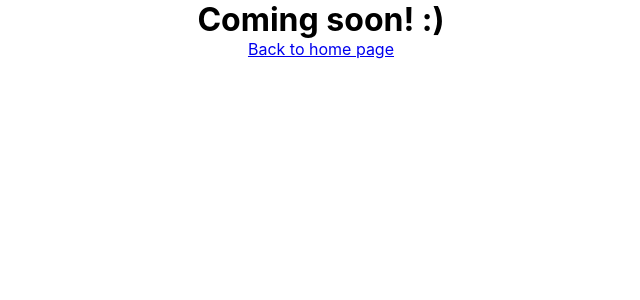
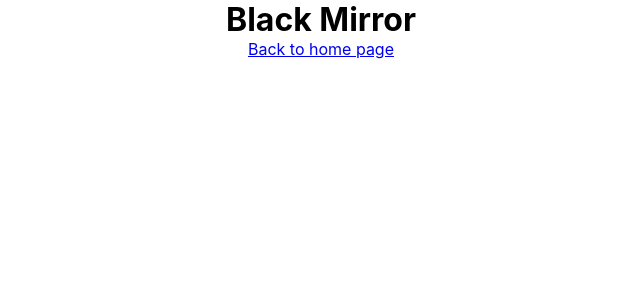
Before and after one commit to JohnnyJSz/kodflix, a React (Create React App) app: page /blackMirror in a window 1280 px wide. Shown: the top 300 px of the page, without its empty margins (319-959 px from the left). Built offline with nearby package versions, Linux system fonts and the light colour scheme.

Commit message:
Show the movie title in Details page #14

```diff
--- a/src/App.js
+++ b/src/App.js
@@ -9,7 +9,7 @@
     <Router>
       <div className='App'>
         <Route exact path='/' component={MovieGallery} />
-        <Route exact path='/:details' component={Details} />
+        <Route exact path='/:movieUrlId' component={Details} />
       </div>
     </Router>
   );
--- a/src/Details.js
+++ b/src/Details.js
@@ -1,27 +1,28 @@
 import React, { Component } from 'react';
 import { Link } from 'react-router-dom';
+import getMoviesData from './GetMoviesData';
 
 export default class Details extends Component {
-  constructor() {
-    super();
+  constructor(props) {
+    super(props);
     this.state = {
-      welcomeMessage: 'Hello, this will be the details page for each Movie & TV Show :)'
-    }
+      getMovie: {}
+    };
   }
 
   componentDidMount() {
-    setTimeout(() => {
-      this.setState({
-        welcomeMessage: 'Coming soon! :)'
-      });
-    }, 3000);
+    let movieId = this.props.match.params.movieUrlId;
+    let getMovie = getMoviesData().find(movie => movie.id === movieId);
+    this.setState({
+      getMovie: getMovie
+    });
+
   }
-
   render() {
     return(
       <div>
-          <h1>{this.state.welcomeMessage}</h1>
-          <Link to='/'>Back to home page</Link>
+        <h1>{this.state.getMovie.title}</h1>
+        <Link to='/'>Back to home page</Link>
       </div>
     );
   }
```
